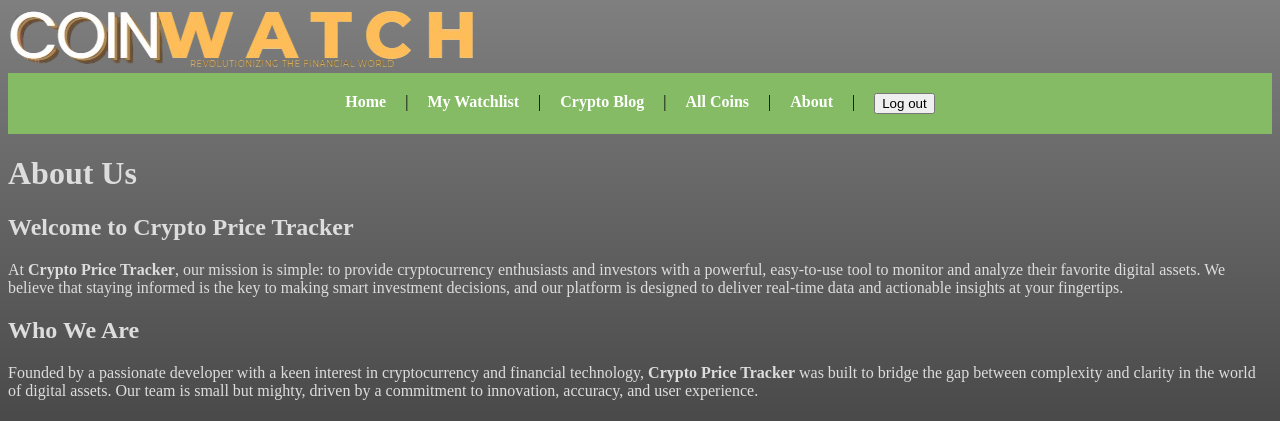
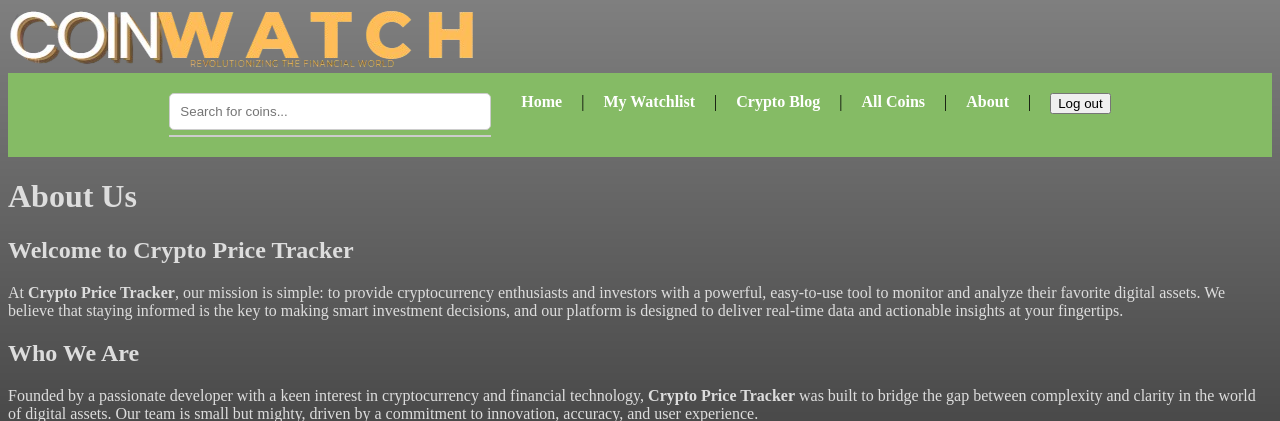
Before and after one commit to ian-ruiz21/CoinWatch, a Django app: page /about/ in a window 1280 px wide. Shown: the top 421 px of the page. Run offline with Django 5.2, Linux system fonts and the light colour scheme; the visitor is signed in with stand-in values (Sample User, id 1).

Commit message:
Create search bar view,url, template  and css

```diff
--- a/main_app/static/css/base.css
+++ b/main_app/static/css/base.css
@@ -146,3 +146,32 @@ transition: background-color 0.3s ease;
 .btn-gray:hover {
 background-color: #85BB65; /* Darker gray on hover */
 }
+
+#search-results {
+  border: 1px solid #ccc;
+  max-height: 200px;
+  overflow-y: auto;
+  margin-top: 5px;
+}
+
+#search-results ul {
+  list-style: none;
+  padding-left: 0;
+}
+
+#search-results li {
+  padding: 5px;
+  border-bottom: 1px solid #ddd;
+}
+
+#search-results li:hover {
+  background-color: #f0f0f0;
+  cursor: pointer;
+}
+
+#search-input {
+  padding: 10px;
+  width: 300px;
+  border: 1px solid #ccc;
+  border-radius: 5px;
+}
--- a/main_app/templates/base.html
+++ b/main_app/templates/base.html
@@ -8,10 +8,10 @@
     <meta name="viewport" content="width=device-width, initial-scale=1.0" />
     <link rel="shortcut icon" type="image/png" href="" />
     <link rel="stylesheet" href="{% static 'css/base.css' %}" />
-
     <title>CoinWatch</title>
     {% block head %} {% endblock %}
   </head>
+
   <body>
     <header>
       <div class="header-logo-container">
@@ -20,8 +20,55 @@
         </a>
       </div>
       <nav class="dynamic-nav">
+
         <ul>
           {% if user.is_authenticated %}
+            <li>
+              <form id="search-form">
+                <input type="text" id="search-input" name="q" placeholder="Search for coins..." autocomplete="off">
+            </form>
+
+            <div id="search-results"></div>  <!-- This is where the results will appear -->
+
+            <script>
+              document.getElementById('search-input').addEventListener('input', function() {
+                  const query = this.value;
+
+                  if (query.length > 2) {  // Only start searching when 3 or more characters are typed
+                      fetch(`/live-search/?q=${query}`, {
+                          headers: {
+                              'x-requested-with': 'XMLHttpRequest'  // Indicate it's an AJAX request
+                          }
+                      })
+                      .then(response => response.json())
+                      .then(data => {
+                          const resultsDiv = document.getElementById('search-results');
+                          resultsDiv.innerHTML = '';  // Clear previous results
+
+                          if (data.results.length > 0) {
+                              const ul = document.createElement('ul');
+                              data.results.forEach(result => {
+                                  const li = document.createElement('li');
+
+                                  // Create a link to the coin detail page
+                                  const a = document.createElement('a');
+                                  a.href = `/coins/${result.symbol}/`;  // URL for coin details page
+                                  a.textContent = `${result.name} (${result.symbol}) - Price: $${result.price}`;
+
+                                  li.appendChild(a);  // Add the link to the list item
+                                  ul.appendChild(li);
+                              });
+                              resultsDiv.appendChild(ul);
+                          } else {
+                              resultsDiv.innerHTML = '<p>No results found</p>';
+                          }
+                      });
+                  } else {
+                      document.getElementById('search-results').innerHTML = '';  // Clear results if input is less than 3 chars
+                  }
+              });
+          </script>
+            </li>
             <li><a href="">Home</a></li>
             &nbsp;|&nbsp;
             <li><a href="{% url 'coin-watchlist' %}">My Watchlist</a></li>
@@ -44,6 +91,8 @@
             <li><a href="{% url 'home' %}">Login</a></li>
 
           {% endif %}
+
+
         </ul>
       </nav>
 
--- a/main_app/urls.py
+++ b/main_app/urls.py
@@ -11,4 +11,5 @@ urlpatterns = [
     path('watchlist/', views.watchlist_view, name='coin-watchlist'),
     path('watchlist/add/<str:symbol>/', views.add_to_watchlist, name='add-to-watchlist'),
     path('watchlist/remove/<str:symbol>/', views.remove_from_watchlist, name='remove-from-watchlist'),
+    path('live-search/', views.live_search, name='live_search'),
 ]
--- a/main_app/views.py
+++ b/main_app/views.py
@@ -1,12 +1,15 @@
 from django.contrib.auth import login
 from django.contrib.auth.views import LoginView
 from django.contrib.auth.forms import UserCreationForm
+from django.shortcuts import render, redirect, get_object_or_404
+from django.http import HttpResponse, HttpResponseNotFound, Http404
+from django.utils import timezone
+from django.http import JsonResponse
+from django.db.models import Q
+from .models import Coin, WatchList
 import requests
-from django.shortcuts import render, redirect, get_object_or_404
-from .models import Coin, WatchList
-from django.http import HttpResponse, HttpResponseNotFound, Http404
 import os
-from django.utils import timezone
+
 
 API_KEY = os.environ["API_KEY"]
 
@@ -115,6 +118,21 @@ def remove_from_watchlist(request, symbol):
 
     return redirect('/watchlist')
 
+def live_search(request):
+    query = request.GET.get('q', '')  # Get the search query from the request
+    if query:
+        # Perform a case-insensitive search for coins that match the name or symbol
+        results = Coin.objects.filter(
+            Q(name__icontains=query) | Q(symbol__icontains=query)
+        )
+    else:
+        results = Coin.objects.none()  # If no query, return empty results
+
+    # Serialize results to send back as JSON
+    data = list(results.values('name', 'symbol', 'price'))
+
+    return JsonResponse({'results': data})
+
 
 def signup(request):
     error_message = ""
```
